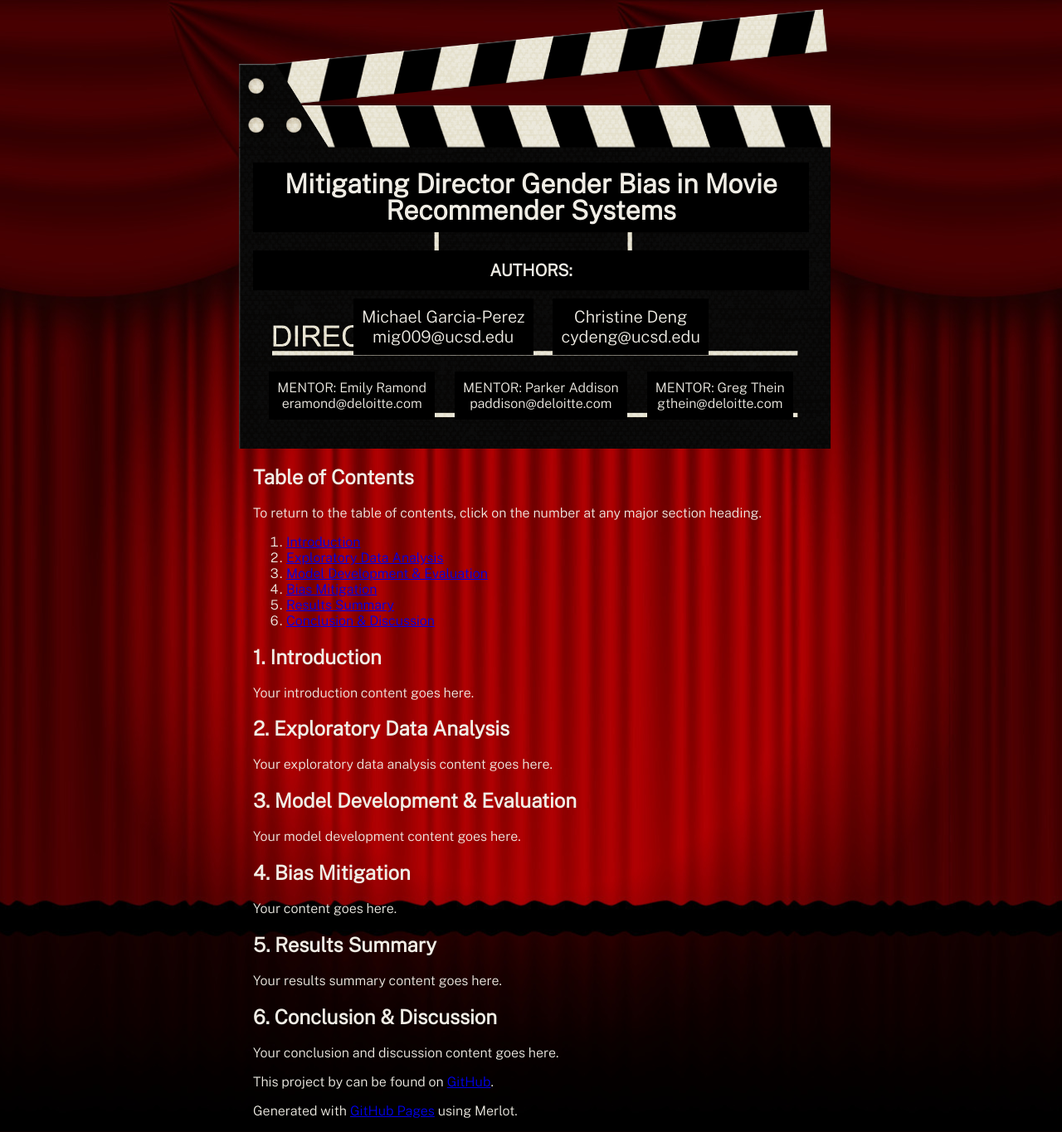
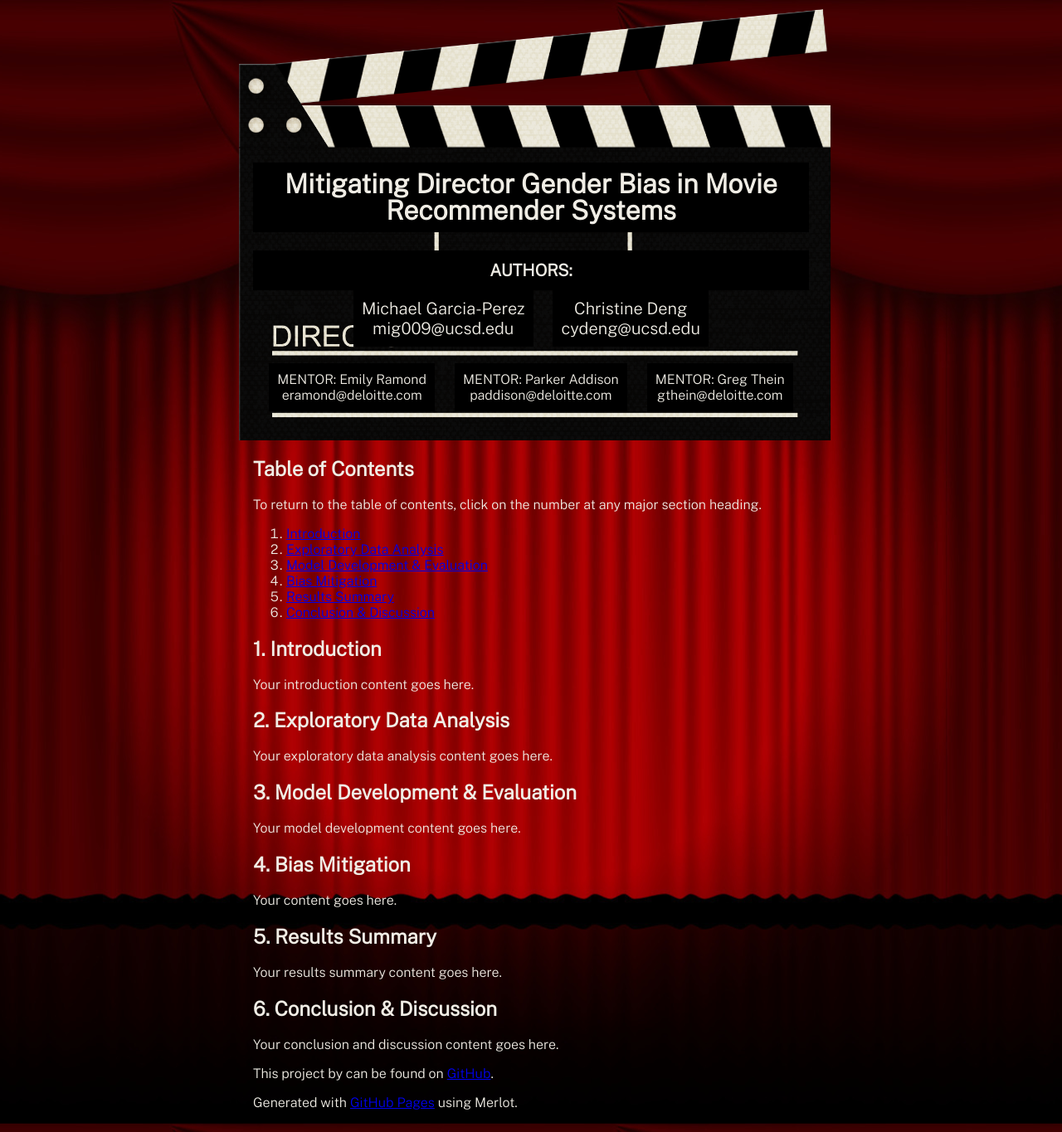
Before and after one commit to michael-garciaperez/DSC180A-Methodology-5, a Jekyll site: the page built from index.md, in a window 1280 px wide. Shown: the whole page at 83% size. Built offline with Jekyll 4.4.1, drawn with Linux system fonts in a browser that asks for light colours.

Commit message:
Update default.html

```diff
--- a/_layouts/default.html
+++ b/_layouts/default.html
@@ -30,7 +30,7 @@
     </div>
 
     <div class="author-mentor-container">
-      <h2 style="font-size: 1.25em; margin-bottom: 0px;">AUTHORS:</h2>
+      <h2 style="font-size: 1.25em; margin-bottom: -10px;">AUTHORS:</h2>
       <p style="font-size: 1.25em;">Michael Garcia-Perez<br>mig009@ucsd.edu</p>
       <p style="font-size: 1.25em;">Christine Deng<br>cydeng@ucsd.edu</p>
       <p style="font-size: 1em;">MENTOR: Emily Ramond<br>eramond@deloitte.com</p>
```
